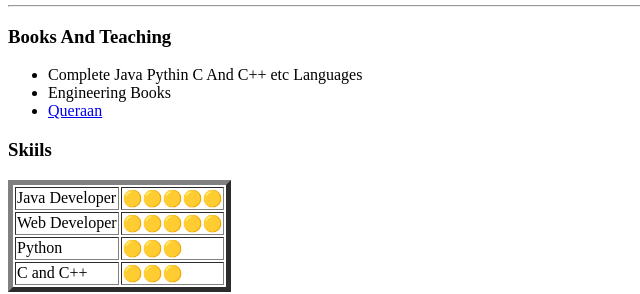
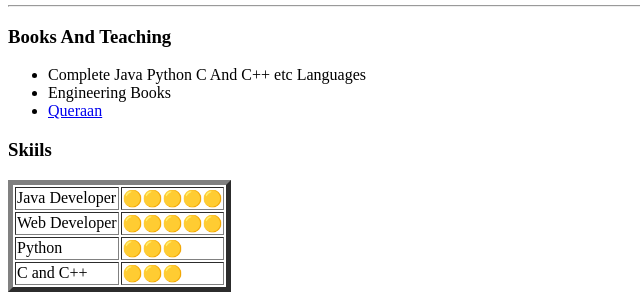
Before and after one commit to CoderNasir/Personal-Site, a plain HTML site: page index.html in a window 1280 px wide. Shown: the part 357-651 px from the top of the page, 0-640 px from the left. Drawn offline with Linux system fonts and the light colour scheme.

Commit message:
Update index.html

```diff
--- a/index.html
+++ b/index.html
@@ -16,7 +16,7 @@
     <hr>
     <h3>Books And Teaching</h3>
     <ul>
-      <li>Complete Java Pythin C And C++ etc Languages</li>
+      <li>Complete Java Python C And C++ etc Languages</li>
       <li>Engineering Books</li>
       <li> <a href="https://en.wikipedia.org/wiki/Quran">Queraan</a> </li>
     </ul>
```
